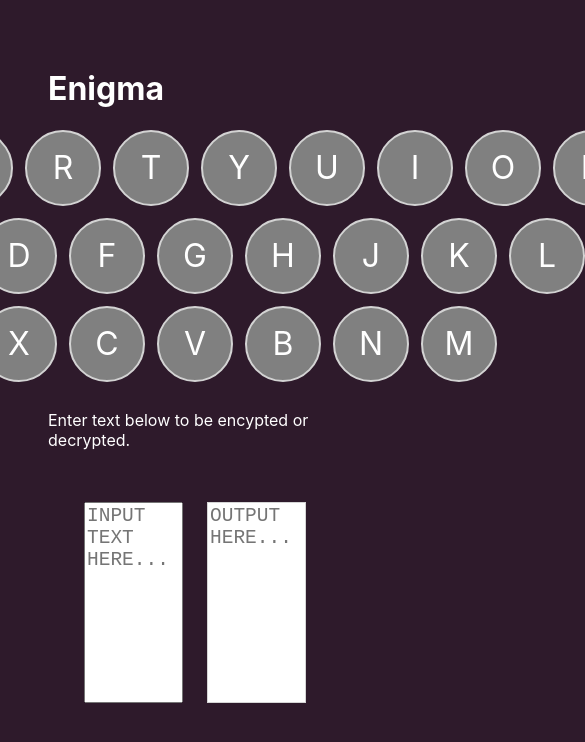
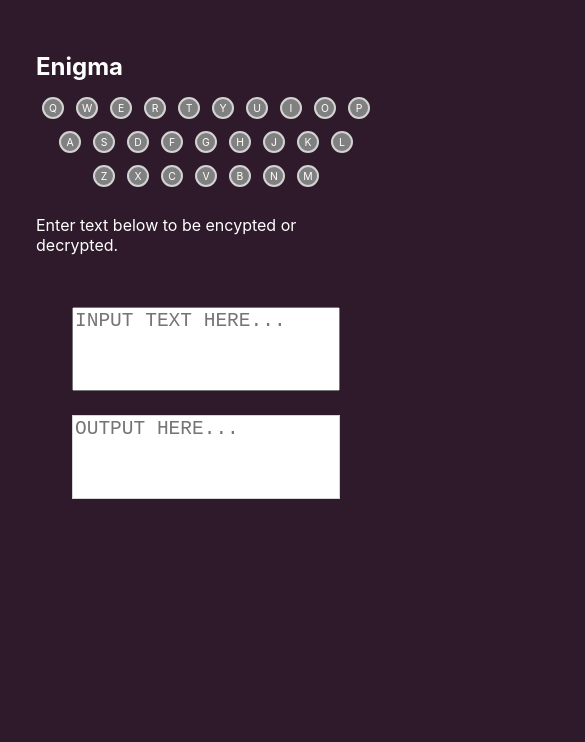
Before and after one commit to Addison-Dalton/engima-machine, a React (Create React App) app: page / in a window 390 px wide. Shown: the top 742 px of the page, 585 px wide, since content can reach past the window. Built offline with nearby package versions, Linux system fonts and the light colour scheme.

Commit message:
feat: add some responsive states

```diff
--- a/src/index.css
+++ b/src/index.css
@@ -1,7 +1,7 @@
 body {
   margin: 0;
   background-color: #2e1a2b;
-  padding: 48px;
+  padding: 36px;
   height: 100vh;
   font-family: -apple-system, BlinkMacSystemFont, 'Roboto', 'Oxygen',
     'Ubuntu', 'Cantarell', 'Fira Sans', 'Droid Sans', 'Helvetica Neue',
--- a/src/scenes/app/index.tsx
+++ b/src/scenes/app/index.tsx
@@ -3,20 +3,42 @@ import styled from 'styled-components';
 
 import { KeyBoardController } from '../keyboard';
 import { InputOutputTextArea } from '../input-output-text';
+import { themeModifier } from '../../theme/utils';
 
 const $Container = styled.div`
+  display: flex;
+`;
 
+const $MachineWrapper = styled.div`
+  flex: 1;
+`;
+
+const $SidebarWrapper = styled.div`
+  flex: 0 0 ${p => themeModifier(p.theme.baseline, 10)};
+
+  @media screen and (max-width: 950px) {
+    display: none;
+  }
 `;
 
 const $Header = styled.h1`
   color: ${p => p.theme.colors.white};
+
+  @media screen and (max-width: ${p => p.theme.breakpoint.smallTablet}) {
+    font-size: ${p => themeModifier(p.theme.font.size, 1.5)};
+  }
 `;
 
 const App = () => (
   <$Container>
-    <$Header>{'Enigma'}</$Header>
-    <KeyBoardController />
-    <InputOutputTextArea />
+    <$SidebarWrapper>
+      <p>{'sidebar stuff here'}</p>
+    </$SidebarWrapper>
+    <$MachineWrapper>
+      <$Header>{'Enigma'}</$Header>
+      <KeyBoardController />
+      <InputOutputTextArea />
+    </$MachineWrapper>
   </$Container>
 );
 
--- a/src/scenes/input-output-text/index.tsx
+++ b/src/scenes/input-output-text/index.tsx
@@ -15,16 +15,25 @@ const $Container = styled.div`
 
 const $TextAreaContainer = styled.div`
   display: flex;
+  flex-wrap: wrap;
   padding: ${p => themeModifier(p.theme.baseline, 1)};
 
   textarea {
     flex: 1;
     font-size: ${p => themeModifier(p.theme.font.size, 1.5)};
     text-transform: uppercase;
-    height: 10em;
-    width: 30em;
+    height: 6em;
+    max-width: 30em;
+    min-width: 20em;
     margin: ${p => themeModifier(p.theme.baseline, 0.5)};
     resize: none;
+  }
+
+  @media screen and (max-width: ${p => p.theme.breakpoint.smallTablet}) {
+    textarea {
+      height: 4em;
+      min-width: 10em;
+    }
   }
 `;
 
--- a/src/scenes/letter-key/index.tsx
+++ b/src/scenes/letter-key/index.tsx
@@ -23,12 +23,48 @@ const $Container = styled.div<$Props>`
   background-color: ${p => (p.isLit ? p.theme.colors.litLetter : 'grey')};
   margin-left: ${p => themeModifier(p.theme.baseline, 0.25)};
   margin-right: ${p => themeModifier(p.theme.baseline, 0.25)};
+
+  @media screen and (max-width: ${p => p.theme.breakpoint.smallDesktop}) {
+    width: ${p => themeModifier(p.theme.baseline, 2)};
+    height: ${p => themeModifier(p.theme.baseline, 2)};
+  }
+
+  @media screen and (max-width: ${p => p.theme.breakpoint.tablet}) {
+    width: ${p => themeModifier(p.theme.baseline, 1.5)};
+    height: ${p => themeModifier(p.theme.baseline, 1.5)};
+  }
+
+  @media screen and (max-width: ${p => p.theme.breakpoint.smallTablet}) {
+    width: ${p => themeModifier(p.theme.baseline, 1)};
+    height: ${p => themeModifier(p.theme.baseline, 1)};
+  }
+
+  @media screen and (max-width: ${p => p.theme.breakpoint.mobile}) {
+    width: ${p => themeModifier(p.theme.baseline, 0.75)};
+    height: ${p => themeModifier(p.theme.baseline, 0.75)};
+  }
 `;
 
 const $Letter = styled.p`
   color: ${p => p.theme.colors.white};
   font-size: ${p => themeModifier(p.theme.font.size, 2)};
   flex: 0;
+
+  @media screen and (max-width: ${p => p.theme.breakpoint.smallDesktop}) {
+    font-size: ${p => themeModifier(p.theme.font.size, 1.5)};
+  }
+
+  @media screen and (max-width: ${p => p.theme.breakpoint.tablet}) {
+    font-size: ${p => themeModifier(p.theme.font.size, 1)};
+  }
+
+  @media screen and (max-width: ${p => p.theme.breakpoint.smallTablet}) {
+    font-size: ${p => themeModifier(p.theme.font.size, 0.75)};
+  }
+
+  @media screen and (max-width: ${p => p.theme.breakpoint.mobile}) {
+    font-size: ${p => themeModifier(p.theme.font.size, 0.65)};
+  }
 `;
 
 const LetterKey: React.FC<Props> = ({ letter, isLit = false }) => (
--- a/src/theme/custom-theme.ts
+++ b/src/theme/custom-theme.ts
@@ -10,5 +10,11 @@ export const theme: DefaultTheme = {
   font: {
     size: '1em'
   },
-  baseline: '24px'
+  baseline: '24px',
+  breakpoint: {
+    smallDesktop: '1200px',
+    tablet: '768px',
+    smallTablet: '580px',
+    mobile: '480px'
+  }
 };
--- a/src/types/styled.d.ts
+++ b/src/types/styled.d.ts
@@ -12,5 +12,11 @@ declare module 'styled-components' {
       size: string;
     }
     baseline: string;
+    breakpoint: {
+      smallDesktop: string;
+      tablet: string;
+      smallTablet: string;
+      mobile: string;
+    }
   }
 }
```
